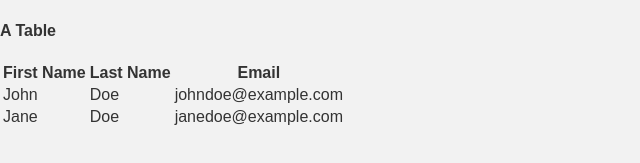
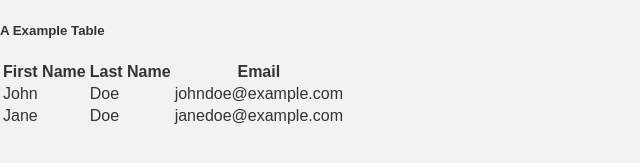
Before and after one commit to zrehagen/zrehagen.github.io, a plain HTML site: page home_page.html in a window 1280 px wide. Shown: the part 367-530 px from the top of the page, 0-640 px from the left. Drawn offline with Linux system fonts and the light colour scheme.

Commit message:
Update home_page.html

```diff
--- a/home_page.html
+++ b/home_page.html
@@ -22,7 +22,7 @@
     <br>
     <img src="githubimage.png" alt="Github Image">
 	<br>
-	    <h4>A Table</h4>
+	    <h5>A Example Table</h5>
     <table>
       <thead>
         <tr>
```
